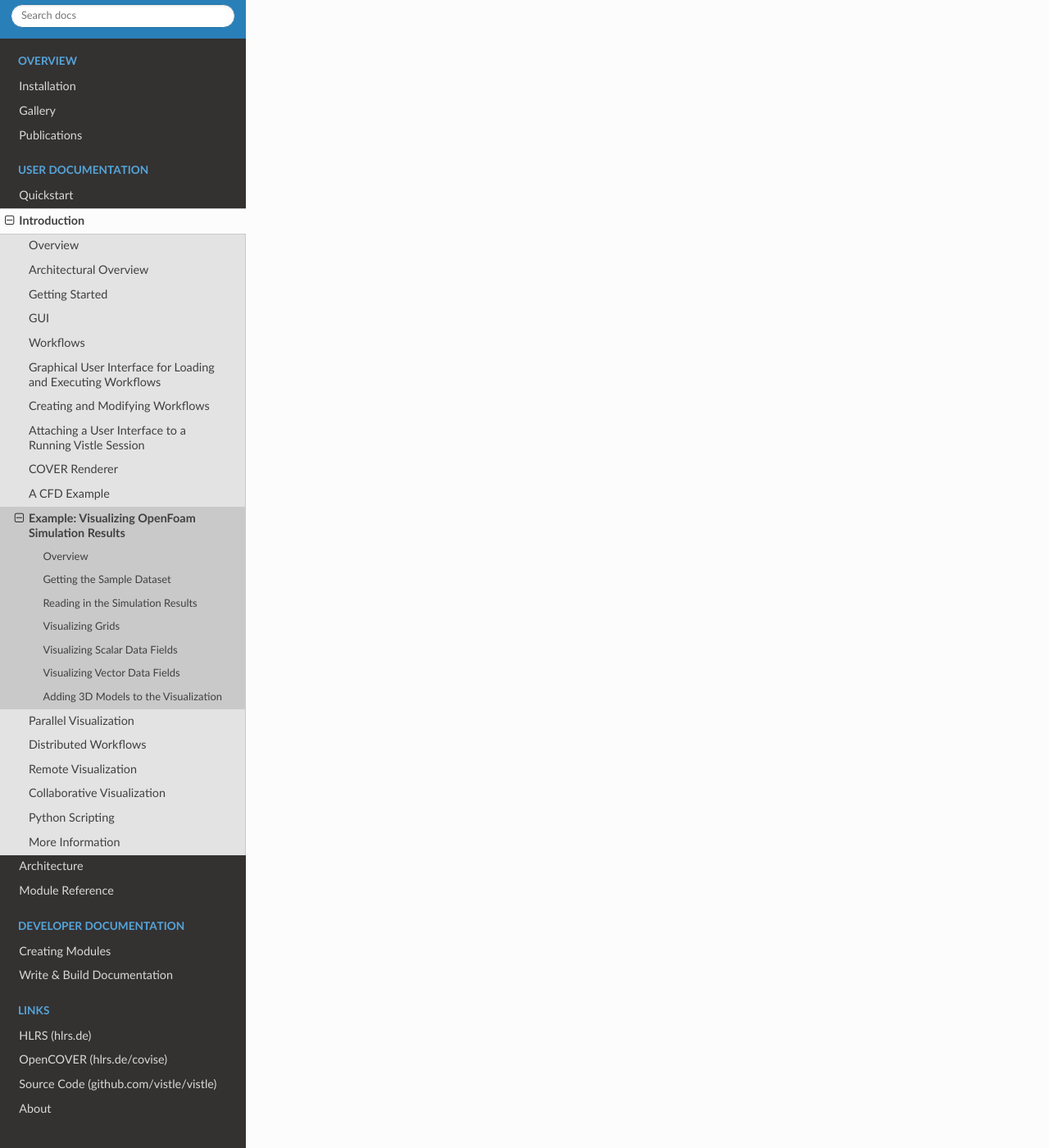
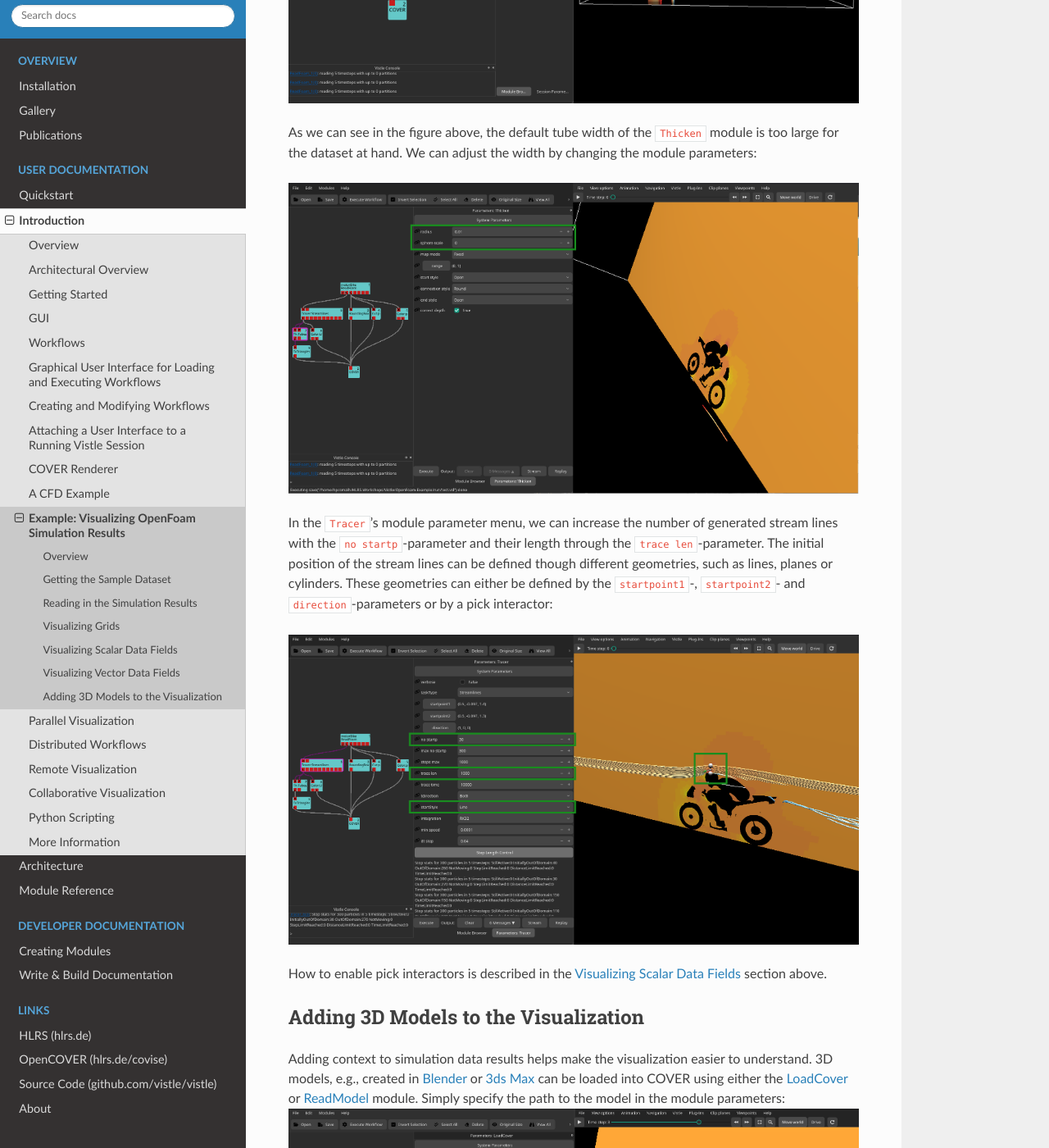
Before and after one commit to vistle/vistle.github.io, a Sphinx documentation site: the page built from docs/intro/example/openfoam.md, in a window 1280 px wide and 1400 px high, scrolled down 7616 px. Shown: the whole window at 82% size. Built offline with Sphinx 7.4.7 and the Read the Docs theme 3.1.0, drawn with Linux system fonts in a browser that asks for light colours; pages that are not in the unit, such as notebooks, are missing from menus; some of the changed text lies outside the part shown.

Commit message:
add first draft for 'Visualizing Vector Data Fields' and 'Adding 3D Models' sections

```diff
--- a/docs/intro/example/openfoam.md
+++ b/docs/intro/example/openfoam.md
@@ -105,5 +104,21 @@ The pick interactor (see 2 in figure above) can be enabled by clicking the `Vist
 
 ## Visualizing Vector Data Fields
 
+One way to visualize vector data field, such as the velocity field U, is by using streamlines which can be generated with the [](project:#mod-Tracer) module. To make the resulting streamlines more easily visible, the output of the `Tracer` module is typically passed to the [](project:#mod-Thicken) and [](project:#mod-ToTriangles) modules before rendering:
+
+![](openfoam/openfoam_streamlines_default.png)
+
+As we can see in the figure above, the default tube width of the `Thicken` module is too large for the dataset at hand. We can adjust the width by changing the module parameters:
+
+![](openfoam/openfoam_streamlines_thicken.png)
+
+In the `Tracer`'s module parameter menu, we can increase the number of generated stream lines with the `no startp`-parameter and their length through the `trace len`-parameter. The initial position of the stream lines can be defined though different geometries, such as lines, planes or cylinders. These geometries can either be defined by the `startpoint1`-, `startpoint2`- and `direction`-parameters or by a pick interactor:
+
+![](openfoam/openfoam_streamlines_tracer_pickinteractor.png)
+
+How to enable pick interactors is described in the [Visualizing Scalar Data Fields](#visualizing-scalar-data-fields) section above.
+
 ## Adding 3D Models to the Visualization
-<!-- Tracer + Thicken + ToTriangles and all the parameters to make it look nice ':D   -->
+
+Adding context to simulation data results helps make the visualization easier to understand. 3D models, e.g., created in [Blender](https://www.blender.org/) or [3ds Max](https://www.autodesk.com/products/3ds-max/free-trial) can be loaded into COVER using either the [](project:#mod-LoadCover) or [](project:#mod-ReadModel) module. Simply specify the path to the model in the module parameters:
+![](openfoam/openfoam_loadCover.png)
```
Also changed, not shown: other parts of docs/intro/example/openfoam.md (+0 -1 lines), docs/intro/example/openfoam/openfoam_loadCover.png (added), docs/intro/example/openfoam/openfoam_streamlines_default.png (added), docs/intro/example/openfoam/openfoam_streamlines_thicken.png (added), docs/intro/example/openfoam/openfoam_streamlines_tracer_pickinteractor.png (added).
